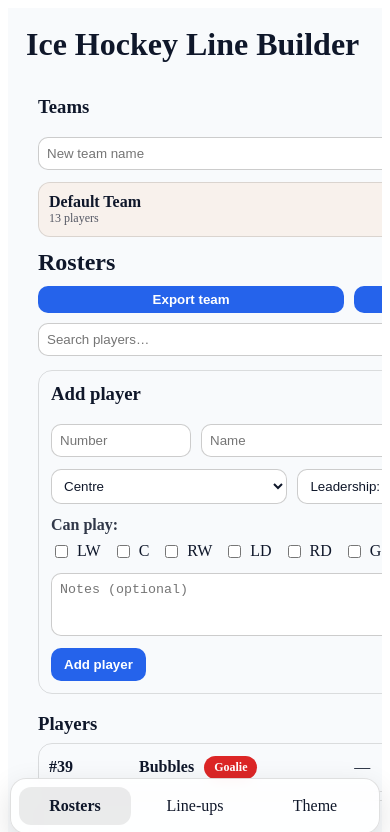
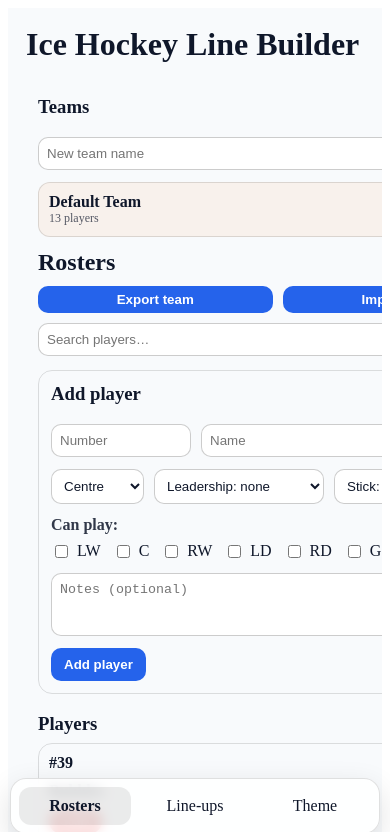
Before and after one commit to Newik83CZ/IceHockeyLineBuilder, a React (Vite) app: page / in a window 390 px wide. Shown: the top 832 px of the page. Built offline with nearby package versions, Linux system fonts and the light colour scheme.

Commit message:
Fixing Rosters for phone

```diff
--- a/src/index.css
+++ b/src/index.css
@@ -232,6 +232,18 @@ textarea:focus {
   }
 }
 
+/* Rosters: prevent right side cut-off on phone portrait */
+@media (max-width: 800px) and (orientation: portrait) {
+  .rosterPlayerRow {
+    grid-template-columns: 1fr !important;
+    align-items: start !important;
+  }
+
+  /* Make sure child cells can shrink */
+  .rosterPlayerRow > * {
+    min-width: 0 !important;
+  }
+}
 
 
 
--- a/src/pages/Rosters.jsx
+++ b/src/pages/Rosters.jsx
@@ -449,6 +449,7 @@ export default function Rosters({ data, setData }) {
                 {sortedPlayers.map((p) => (
                   <div
                     key={p.id}
+                    className="rosterPlayerRow"
                     style={{
                       display: "grid",
                       gridTemplateColumns: "80px 1fr 140px 70px 80px 1fr 90px",
@@ -457,8 +458,10 @@ export default function Rosters({ data, setData }) {
                       padding: 10,
                       borderRadius: 14,
                       border: "1px solid rgba(0,0,0,0.12)",
+                      minWidth: 0, // ✅ helps shrinking inside grid
                     }}
                   >
+
                     <div style={{ fontWeight: 700 }}>#{p.number}</div>
                     <div style={{ fontWeight: 600 }}>{p.name}</div>
 
```
